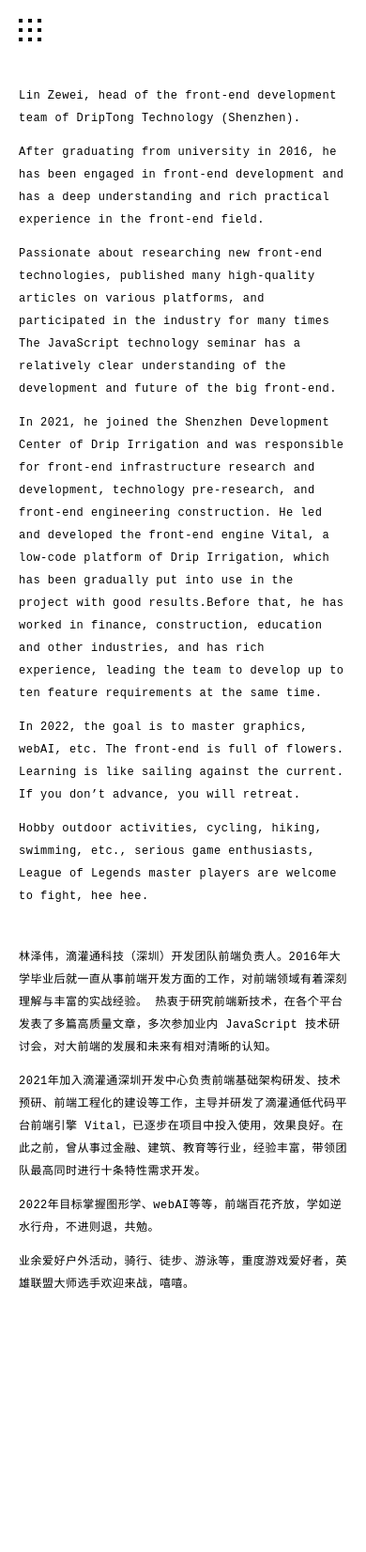
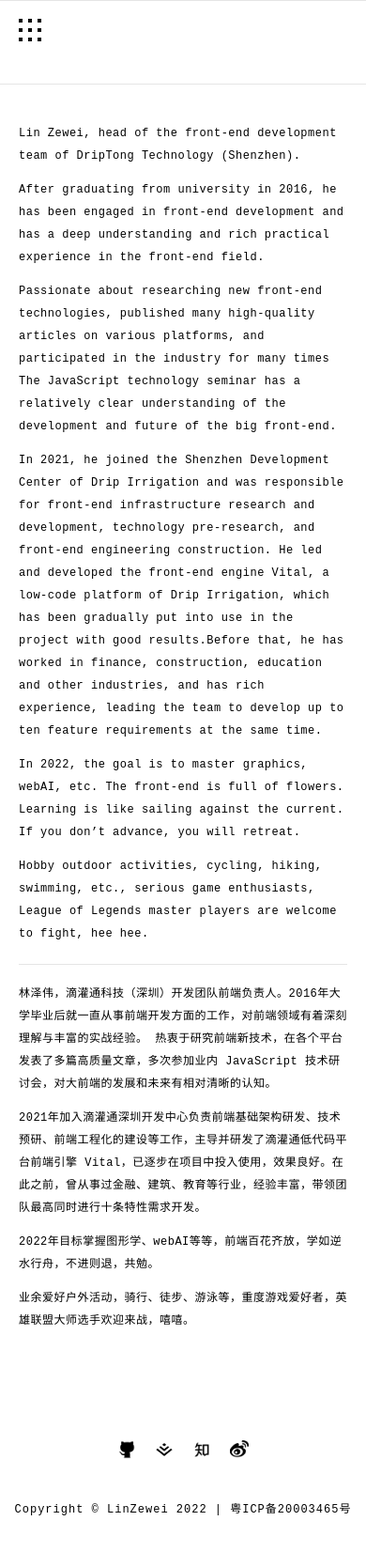
Before and after one commit to zeweilin1993/blog, a React app: page /about in a window 390 px wide. Shown: the top 1652 px of the page at 94% size. Before the commit the page ends 1431 px from the top, so only its background shows below. Built offline with nearby package versions, Linux system fonts and the light colour scheme.

Commit message:
about代码提交

```diff
--- a/src/pages/about/components/AboutHeader/components/MiniSocial/styles/index.scss
+++ b/src/layout/components/AppFooter/MiniSocial/styles/index.scss
@@ -7,7 +7,7 @@
 
     li {
       height: 45px;
-      padding: 0 5px;
+      padding: 0 10px;
 
       a {
         height: 100%;
@@ -27,7 +27,7 @@
   .bd_n4 {
     display: block;
     position: absolute;
-    background-color: #000000;
+    background-color: var(--color-text);
     z-index: 10;
   }
 
@@ -54,12 +54,12 @@
   .bd_n1,
   .bd_n3 {
     width: 0;
-    height: 2px;
+    height: 1px;
   }
 
   .bd_n2,
   .bd_n4 {
-    width: 2px;
+    width: 1px;
     height: 0;
   }
 
--- /dev/null
+++ b/src/layout/components/AppFooter/index.tsx
@@ -0,0 +1,20 @@
+import './styles/index.scss';
+import MiniSocial from './MiniSocial';
+
+function AppFooter() {
+  return (
+    <div className='app-footer'>
+      <div className='social-wrapper'>
+        <MiniSocial />
+      </div>
+      <p className='copyright'>
+        Copyright © LinZewei 2022 |{' '}
+        <a href='https://beian.miit.gov.cn/' rel='noreferrer' target='_blank'>
+          粤ICP备20003465号
+        </a>
+      </p>
+    </div>
+  );
+}
+
+export default AppFooter;
--- /dev/null
+++ b/src/layout/components/AppFooter/styles/index.scss
@@ -0,0 +1,17 @@
+.app-footer {
+  padding: 50px 0;
+  text-align: center;
+
+  .social-wrapper {
+    display: flex;
+    justify-content: center;
+  }
+
+  .copyright {
+    margin-top: 30px;
+
+    a:hover {
+      color: var(--color-bg);
+    }
+  }
+}
--- a/src/layout/components/index.ts
+++ b/src/layout/components/index.ts
@@ -1,4 +1,5 @@
+import Social from './Social';
 import AppHeader from './AppHeader';
-import Social from './Social';
+import AppFooter from './AppFooter';
 
-export { AppHeader, Social };
+export { Social, AppHeader, AppFooter };
--- a/src/layout/index.tsx
+++ b/src/layout/index.tsx
@@ -1,4 +1,5 @@
-import { Social, AppHeader } from './components';
+import './styles/index.scss';
+import { Social, AppHeader, AppFooter } from './components';
 import { Outlet } from 'react-router-dom';
 
 function Layout() {
@@ -6,7 +7,10 @@
     <div className='layout'>
       <Social />
       <AppHeader />
-      <Outlet />
+      <div className='layout-main'>
+        <Outlet />
+      </div>
+      <AppFooter />
     </div>
   );
 }
--- /dev/null
+++ b/src/layout/styles/index.scss
@@ -0,0 +1,5 @@
+.layout {
+  .layout-main {
+    min-height: calc(100vh - 300px);
+  }
+}
--- a/src/pages/about/components/AboutHeader/components/index.ts
+++ b/src/pages/about/components/AboutHeader/components/index.ts
@@ -1,4 +1,3 @@
 import MiniPiano from './MiniPiano';
-import MiniSocial from './MiniSocial';
 
-export { MiniPiano, MiniSocial };
+export { MiniPiano };
--- a/src/pages/about/components/AboutHeader/index.tsx
+++ b/src/pages/about/components/AboutHeader/index.tsx
@@ -1,12 +1,11 @@
 import './styles/index.scss';
-import { MiniPiano, MiniSocial } from './components';
+import { MiniPiano } from './components';
 
 function AboutHeader() {
   return (
     <div className='about-header'>
       <div className='header'>
         <MiniPiano />
-        <MiniSocial />
       </div>
     </div>
   );
--- a/src/pages/about/components/AboutHeader/styles/index.scss
+++ b/src/pages/about/components/AboutHeader/styles/index.scss
@@ -1,4 +1,26 @@
 .about-header {
+  position: relative;
+
+  &::after {
+    width: 100%;
+    height: 1px;
+    content: '';
+    background-color: var(--color-text);
+    opacity: 0.1;
+    position: absolute;
+    top: 0;
+  }
+
+  &::before {
+    width: 100%;
+    height: 1px;
+    content: '';
+    background-color: var(--color-text);
+    opacity: 0.1;
+    position: absolute;
+    bottom: 0;
+  }
+
   .header {
     max-width: 1080px;
     height: 260px;
@@ -13,8 +35,7 @@
       padding: 0 20px;
       flex-direction: row-reverse;
 
-      .mini-piano,
-      .mini-social {
+      .mini-piano {
         display: none;
       }
     }
--- a/src/pages/about/components/AboutMain/styles/index.scss
+++ b/src/pages/about/components/AboutMain/styles/index.scss
@@ -1,5 +1,5 @@
 .about-main {
-  padding-bottom: 40px;
+  padding: 40px 0;
 
   p {
     margin-bottom: 1em;
@@ -46,7 +46,17 @@
       .right {
         margin-top: 20px;
         padding-top: 20px;
-        border-top: 1px solid rgba(255, 255, 255, 0.1);
+        position: relative;
+
+        &::before {
+          width: 100%;
+          height: 1px;
+          content: '';
+          background-color: var(--color-text);
+          opacity: 0.1;
+          position: absolute;
+          top: 0;
+        }
 
         .pd {
           padding-left: 0;
```
Also changed, not shown: src/layout/components/AppFooter/MiniSocial/index.tsx (renamed from src/pages/about/components/AboutHeader/components/MiniSocial/index.tsx), 1 other file (tests, documents, lock files or other folders).
